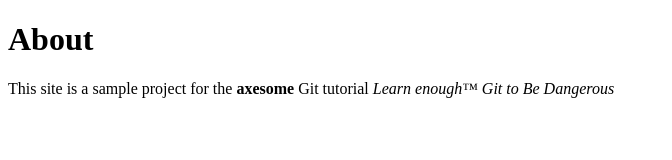
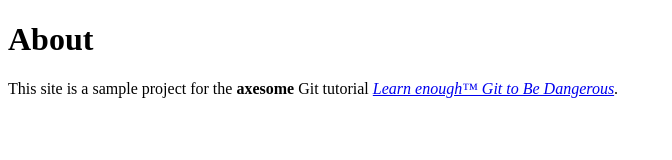
Before and after one commit to HogweedGiant/website, a plain HTML site: page about.html in a window 1280 px wide. Shown: the whole page, without its empty margins (0-672 px from the left). Drawn offline with Linux system fonts and the light colour scheme.

Commit message:
Add link to tutorial title

```diff
--- a/about.html
+++ b/about.html
@@ -7,7 +7,8 @@
     <h1>About</h1>
     <p>
       This site is a sample project for the <strong>axesome</strong> Git
-      tutorial <em>Learn enough™ Git to Be Dangerous</em>
+      tutorial <a href="http://learnenough.com/git-tutorial"><em>Learn enough™
+      Git to Be Dangerous</em></a>.
     </p>
   </body>
 </html>
```
